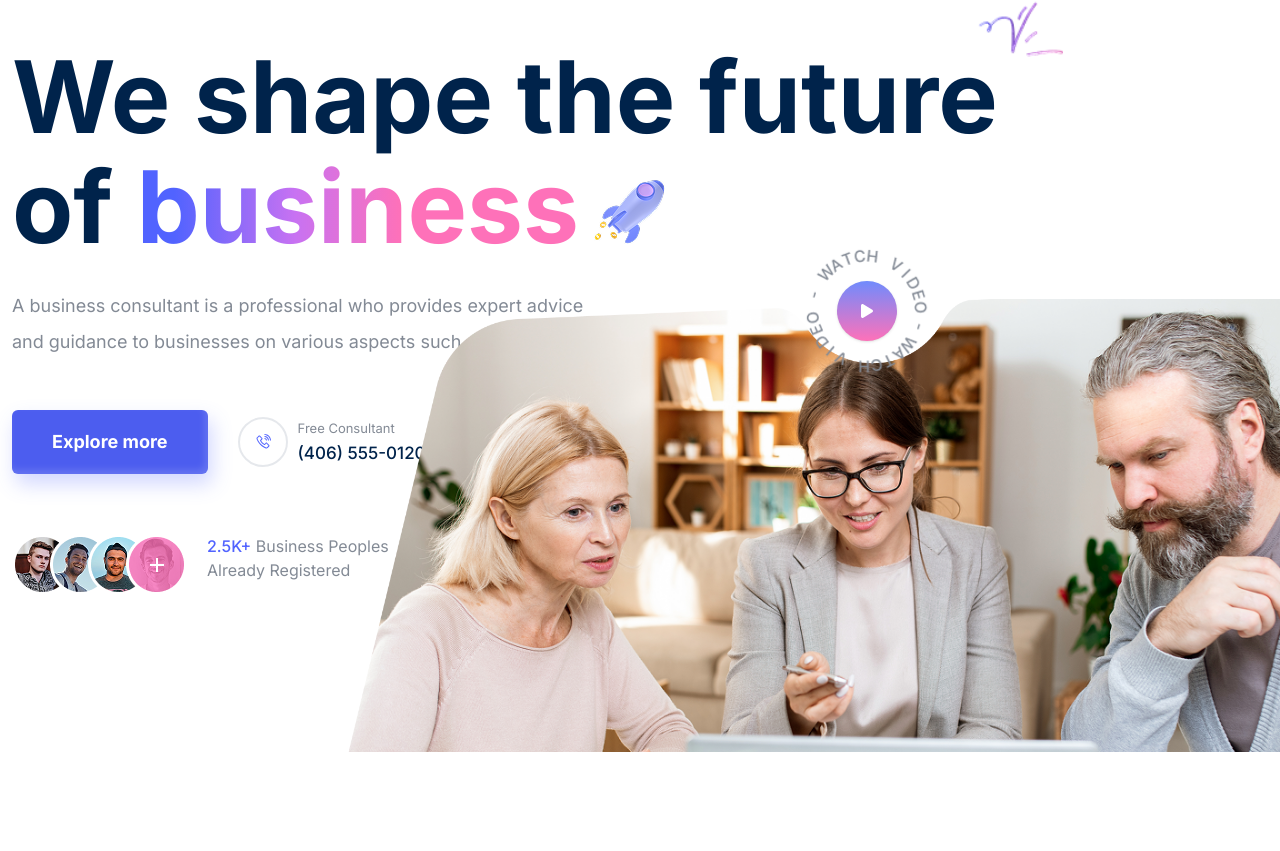
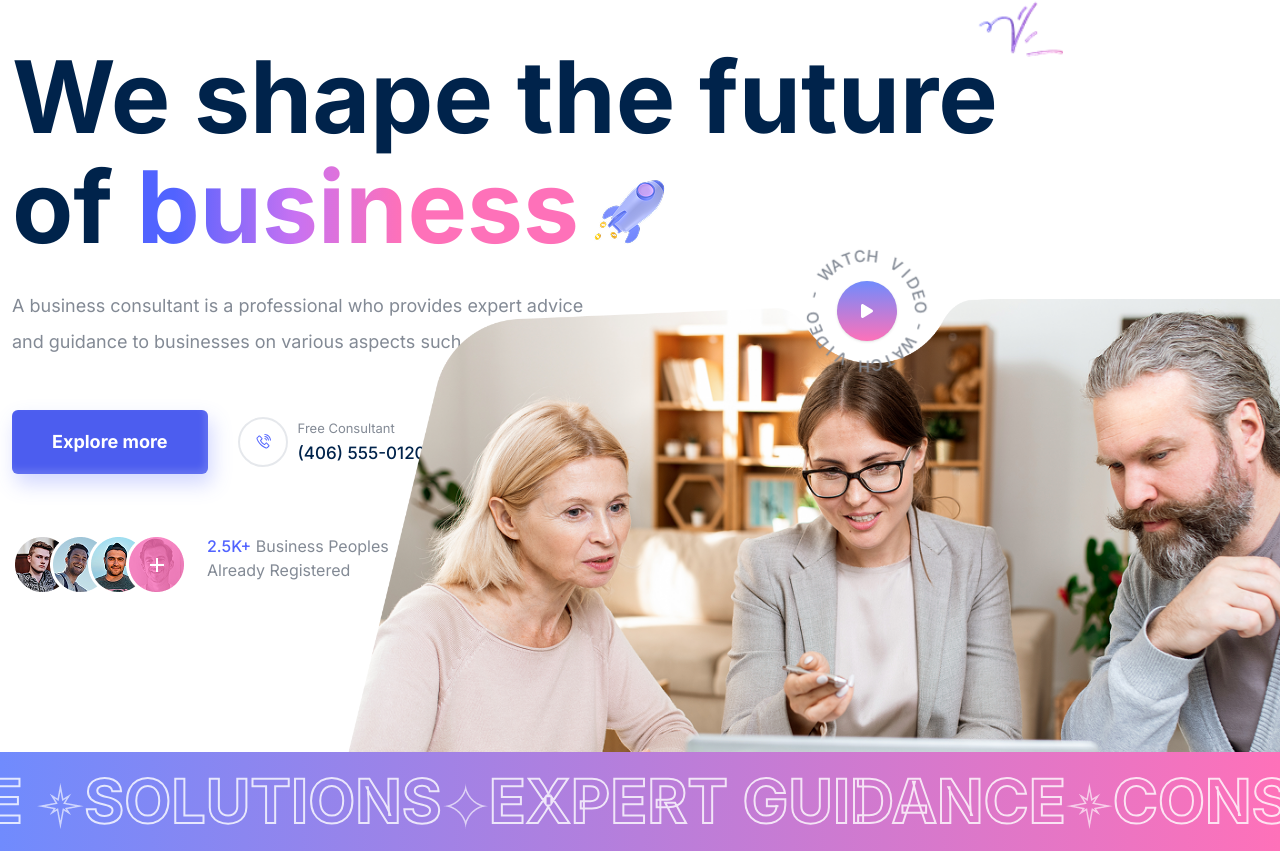
Before and after one commit to imranprof/rainbow-themes, a Next.js app: page / in a window 1280 px wide. Shown: the part 194-1045 px from the top of the page. Before the commit the page ends 946 px from the top, so only its background shows below. Built offline with nearby package versions, Linux system fonts and the light colour scheme.

Commit message:
feat: add text slider

```diff
--- a/package.json
+++ b/package.json
@@ -18,6 +18,7 @@
     "next": "14.2.30",
     "react": "^18",
     "react-dom": "^18",
+    "react-fast-marquee": "^1.6.5",
     "react-icons": "^5.5.0",
     "tailwind-merge": "^3.3.1",
     "tailwindcss-animate": "^1.0.7"
--- a/src/app/page.tsx
+++ b/src/app/page.tsx
@@ -1,9 +1,11 @@
 import Hero from "@/components/hero/Hero";
+import TextSlider from "@/components/slider/TextSlider";
 
 export default function Home() {
   return (
     <main className="">
       <Hero />
+      <TextSlider />
     </main>
   );
 }
--- /dev/null
+++ b/src/components/slider/TextSlider.tsx
@@ -0,0 +1,23 @@
+import Marquee from "react-fast-marquee"
+import Image from "next/image"
+
+const TextSlider = () => {
+  return (
+    <div className="bg-[linear-gradient(90deg,_#708BFD_0%,_#FE71B9_100%)]">
+      <Marquee>
+        <h2 className="uppercase text-[61px] py-[19px] font-bold opacity-80 text-white [-webkit-text-stroke:_2px_white] [text-stroke:_2px_white] [-webkit-text-fill-color:transparent]">
+          Creative
+          <span> <Image src="/assets/imgs/icon/spark-1.png" alt="icon" width={47} height={47} className="inline-flex items-center" /></span>
+          Solutions
+          <span><Image src="/assets/imgs/icon/spark-2.png" alt="icon" width={47} height={47} className="inline-flex items-center" /></span>
+          Expert Guidance
+          <span><Image src="/assets/imgs/icon/spark-1.png" alt="icon" width={47} height={47} className="inline-flex items-center" /></span>
+          Consulting
+          <span><Image src="/assets/imgs/icon/spark-2.png" alt="icon" width={47} height={47} className="inline-flex items-center" /></span>
+        </h2>
+      </Marquee>
+    </div>
+  )
+}
+
+export default TextSlider
```
Also changed, not shown: 1 other file (tests, documents, lock files or other folders).
